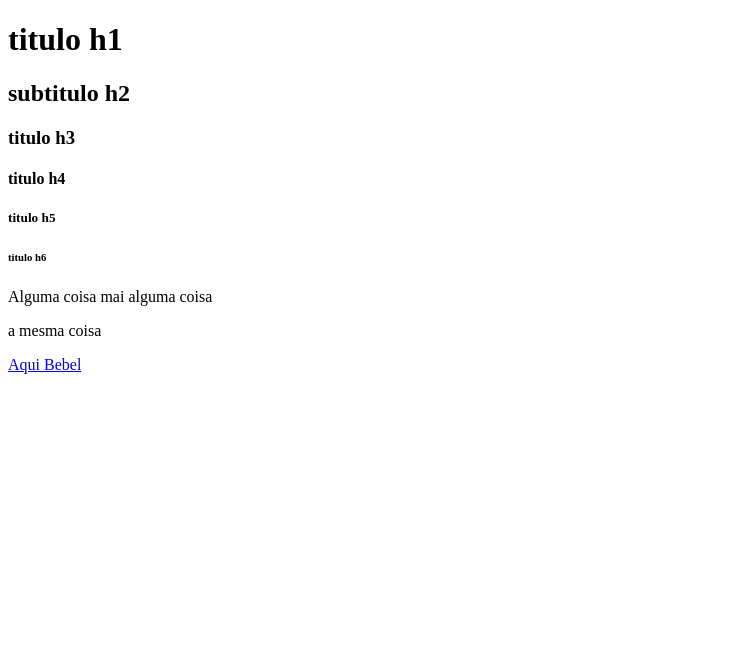
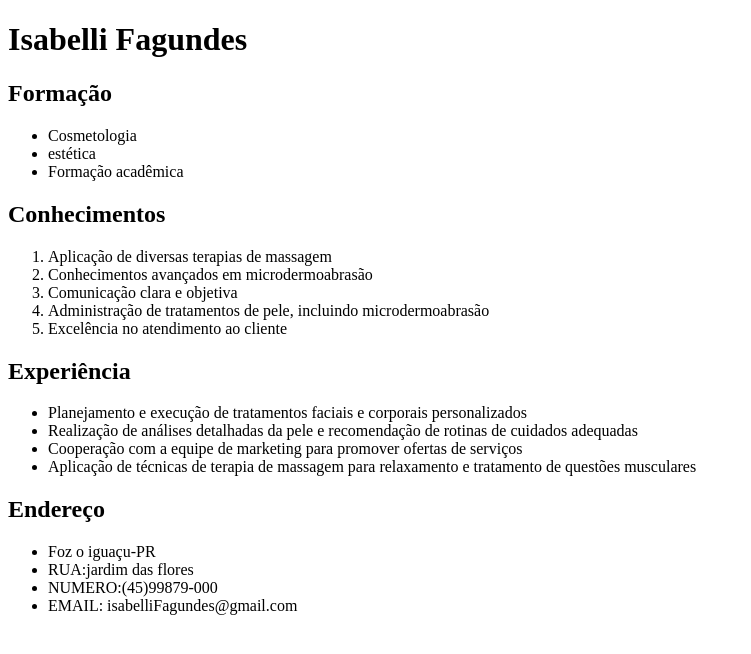
Before and after one commit to IsahFagundes/primeirapagina, a plain HTML site: page index.html in a window 1280 px wide. Shown: the whole page, without its empty margins (0-751 px from the left). Drawn offline with Linux system fonts and the light colour scheme.

Commit message:
Add files via upload

```diff
--- a/index.html
+++ b/index.html
@@ -3,17 +3,49 @@
 <head>
     <meta charset="UTF-8">
     <meta name="viewport" content="width=device-width, initial-scale=1.0">
-    <title>luiz</title>
+    <title>Isabelli</title>
 </head>
 <body>
-    <h1>titulo h1</h1>
-    <h2>subtitulo h2</h2>
-    <h3>titulo h3</h3>
-    <h4>titulo h4</h4>
-    <h5>titulo h5</h5>
-    <h6>titulo h6</h6>
-    <p>Alguma coisa mai alguma coisa</p>
-    <p>a mesma coisa</p>
-    <a href="http://www.google.com">Aqui Bebel</a>
+    <h1>Isabelli Fagundes</h1>
+
+    <h2>Formação</h2>
+
+<ul>
+    <li>Cosmetologia</li>
+    <li>estética</li>
+    <li>Formação acadêmica</li>
+</ul>
+
+<h2>Conhecimentos</h2>
+
+<ol>
+    <li>Aplicação de diversas terapias de massagem</li>
+    <li>Conhecimentos avançados em microdermoabrasão
+    </li>
+    <li>Comunicação clara e objetiva</li>
+    <li>Administração de tratamentos de pele, incluindo microdermoabrasão</li>
+    <li>Excelência no atendimento ao cliente</li>
+
+</ol>
+
+<h2>Experiência</h2>
+
+<ul>
+    <li>Planejamento e execução de tratamentos faciais e corporais personalizados</li>
+    <li>Realização de análises detalhadas da pele e recomendação de rotinas de cuidados adequadas</li>
+    <li>Cooperação com a equipe de marketing para promover ofertas de serviços</li>
+    <li>Aplicação de técnicas de terapia de massagem para relaxamento e tratamento de questões musculares</li>
+
+</ul>
+
+<h2>Endereço</h2>
+
+<ul>
+<li>Foz o iguaçu-PR</li>
+<li>RUA:jardim das flores</li>
+<li>NUMERO:(45)99879-000</li>
+<li>EMAIL: isabelliFagundes@gmail.com</li>
+</ul>
+
 </body>
 </html>
```
